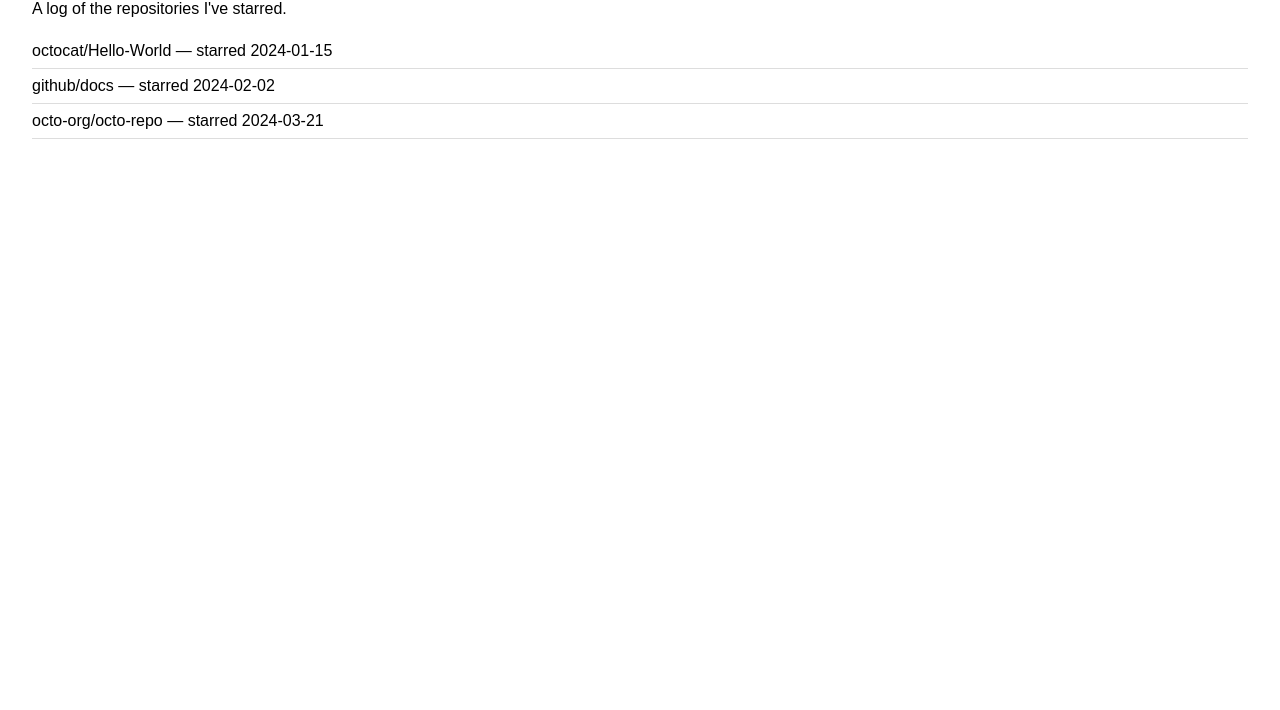
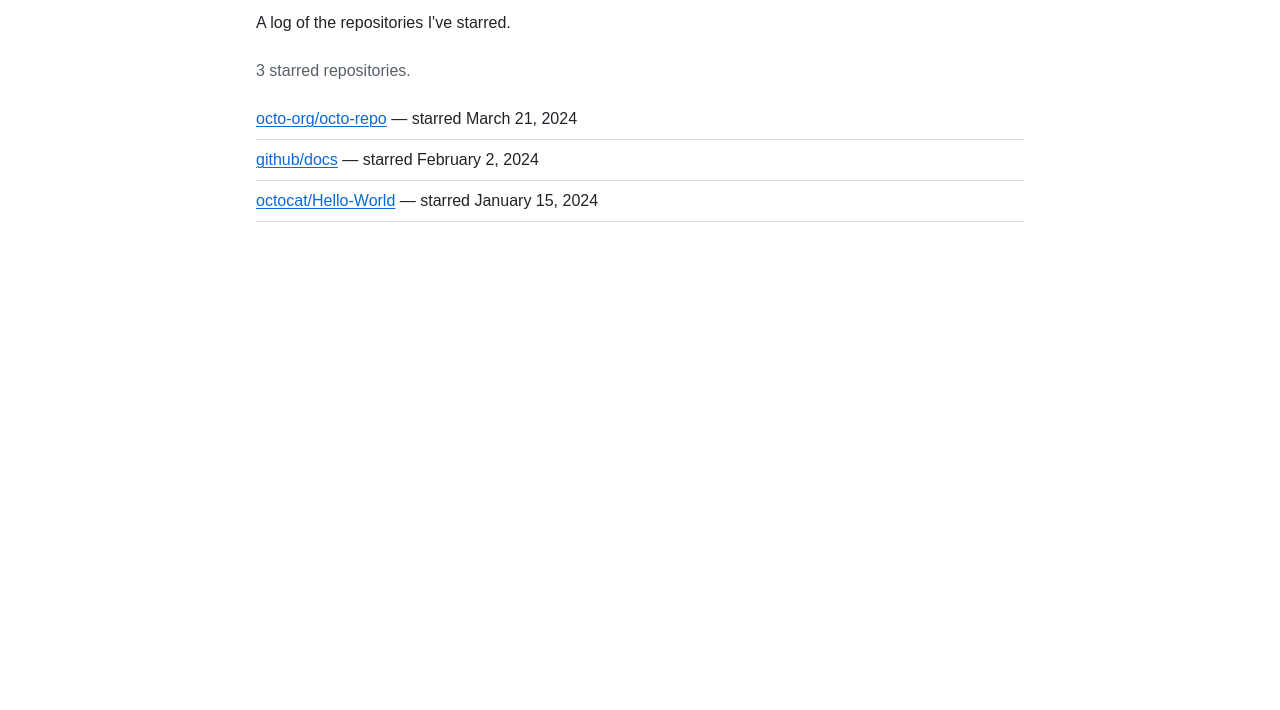
Before and after one commit to MatteoCaobelli/stargazers-log, a plain HTML site: page index.html in a window 1280 px wide. Shown: the part 90-800 px from the top of the page. Drawn offline with Linux system fonts and the light colour scheme.

Commit message:
Address review feedback

```diff
--- a/index.html
+++ b/index.html
@@ -2,13 +2,20 @@
 <html lang="en">
   <head>
     <meta charset="utf-8">
+    <meta name="viewport" content="width=device-width, initial-scale=1">
     <title>Stargazers log</title>
     <link rel="stylesheet" href="style.css">
   </head>
   <body>
-    <h1>Stargazers log</h1>
-    <p>A log of the repositories I've starred.</p>
-    <ul id="starred"></ul>
+    <main>
+      <h1>Stargazers log</h1>
+      <p>A log of the repositories I've starred.</p>
+      <p id="status" role="status" aria-live="polite">Loading starred repositories…</p>
+      <ul id="starred" aria-label="Repositories starred"></ul>
+      <noscript>
+        <p>JavaScript is required to load this repository list.</p>
+      </noscript>
+    </main>
     <script src="script.js"></script>
   </body>
 </html>
--- a/script.js
+++ b/script.js
@@ -1,10 +1,96 @@
-fetch("events.json")
-  .then((response) => response.json())
-  .then((events) => {
-    const list = document.querySelector("#starred");
-    events.forEach((event) => {
+const list = document.querySelector("#starred");
+const status = document.querySelector("#status");
+
+function setStatus(message, type = "") {
+  status.textContent = message;
+  status.dataset.type = type;
+}
+
+function isValidName(name) {
+  return (
+    typeof name === "string" &&
+    /^[A-Za-z0-9](?:[A-Za-z0-9-]*[A-Za-z0-9])?\/[A-Za-z0-9._-]+$/.test(
+      name
+    )
+  );
+}
+
+function isValidDate(date) {
+  if (typeof date !== "string" || !/^\d{4}-\d{2}-\d{2}$/.test(date)) {
+    return false;
+  }
+
+  const parsed = new Date(`${date}T00:00:00Z`);
+  return !Number.isNaN(parsed.valueOf()) && parsed.toISOString().slice(0, 10) === date;
+}
+
+async function loadEvents() {
+  if (!list || !status) {
+    return;
+  }
+
+  try {
+    const response = await fetch("events.json");
+
+    if (!response.ok) {
+      throw new Error(`Could not load starred repositories (HTTP ${response.status}).`);
+    }
+
+    const events = await response.json();
+
+    if (!Array.isArray(events)) {
+      throw new Error("The repository data has an unexpected format.");
+    }
+
+    const validEvents = events.filter(
+      (event) =>
+        event &&
+        isValidName(event.name) &&
+        isValidDate(event.starred)
+    );
+
+    validEvents.sort((a, b) => b.starred.localeCompare(a.starred));
+    list.replaceChildren();
+
+    if (validEvents.length === 0) {
+      setStatus("No starred repositories are available.", "empty");
+      return;
+    }
+
+    validEvents.forEach((event) => {
       const item = document.createElement("li");
-      item.textContent = `${event.name} — starred ${event.starred}`;
+      const link = document.createElement("a");
+      const separator = document.createTextNode(" — starred ");
+      const time = document.createElement("time");
+
+      link.href = `https://github.com/${event.name}`;
+      link.textContent = event.name;
+
+      time.dateTime = event.starred;
+      time.textContent = new Intl.DateTimeFormat(undefined, {
+        year: "numeric",
+        month: "long",
+        day: "numeric",
+        timeZone: "UTC",
+      }).format(new Date(`${event.starred}T00:00:00Z`));
+
+      item.append(link, separator, time);
       list.appendChild(item);
     });
-  });
+
+    setStatus(
+      `${validEvents.length} starred ${
+        validEvents.length === 1 ? "repository" : "repositories"
+      }.`,
+      "success"
+    );
+  } catch (error) {
+    console.error(error);
+    setStatus(
+      "Sorry, the starred repositories could not be loaded. Please try again later.",
+      "error"
+    );
+  }
+}
+
+loadEvents();
--- a/style.css
+++ b/style.css
@@ -1,6 +1,29 @@
 body {
   font-family: sans-serif;
   margin: 2rem;
+  color: #1f2328;
+  background: #fff;
+  line-height: 1.5;
+}
+
+main {
+  max-width: 48rem;
+  margin-inline: auto;
+}
+
+a {
+  color: #0969da;
+  text-decoration-thickness: 0.08em;
+  text-underline-offset: 0.15em;
+}
+
+a:hover {
+  text-decoration-thickness: 0.12em;
+}
+
+a:focus-visible {
+  outline: 3px solid #0969da;
+  outline-offset: 3px;
 }
 
 ul {
@@ -11,4 +34,32 @@ ul {
 li {
   padding: 0.5rem 0;
   border-bottom: 1px solid #ddd;
+  overflow-wrap: anywhere;
 }
+
+#status {
+  margin-block: 1.5rem 0.75rem;
+  min-height: 1.5em;
+  color: #57606a;
+}
+
+#status[data-type="error"] {
+  color: #b42318;
+  font-weight: 700;
+}
+
+#status[data-type="empty"] {
+  font-weight: 700;
+}
+
+@media (max-width: 36rem) {
+  body {
+    margin: 1rem;
+  }
+}
+
+@media (prefers-reduced-motion: no-preference) {
+  a {
+    transition: text-decoration-thickness 120ms ease;
+  }
+}
```
Also changed, not shown: 1 other file.
